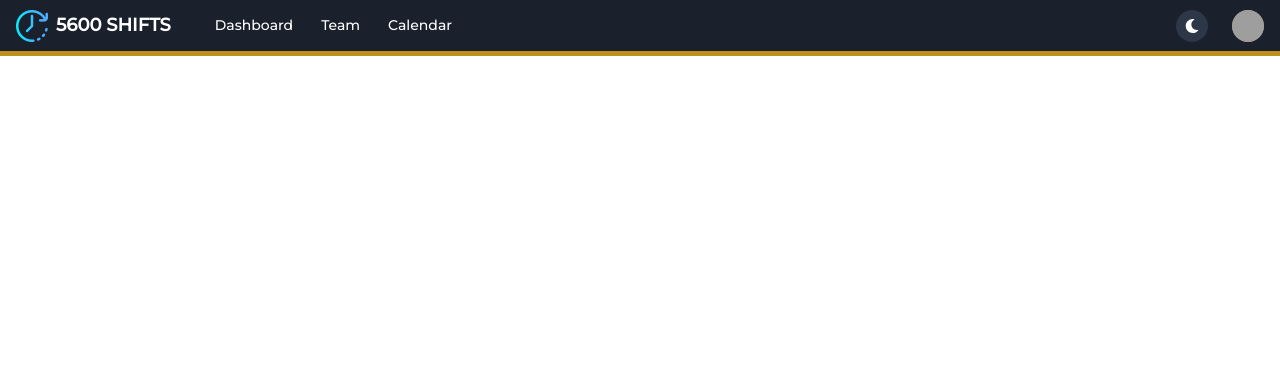
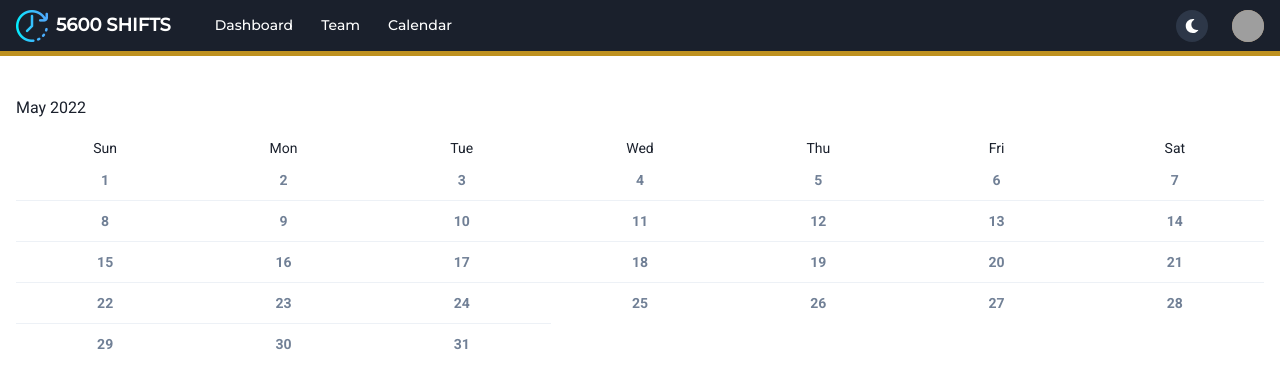
Before and after one commit to dlior/5600-shifts, a React (Vite) app in the folder frontend/: page /calendar in a window 1280 px wide. Shown: the top 388 px of the page. Built offline with nearby package versions, Linux system fonts and the light colour scheme; grey boxes are pictures that could not be loaded.

Commit message:
add calendargrid component

```diff
--- /dev/null
+++ b/frontend/src/components/CalendarGrid.tsx
@@ -0,0 +1,39 @@
+import { Container, Divider, SimpleGrid, Text } from '@chakra-ui/react';
+
+const weekDays = ['Sun', 'Mon', 'Tue', 'Wed', 'Thu', 'Fri', 'Sat'];
+const days = Array.from(Array(31).keys());
+
+console.log(days);
+
+const CalendarGrid = () => {
+  return (
+    <Container maxW="7xl">
+      <Text mt={10}>May 2022</Text>
+      <SimpleGrid columns={1}>
+        <SimpleGrid columns={7} mt={4}>
+          {weekDays.map((day, i) => (
+            <Text key={i} fontSize="sm" lineHeight={6} align="center">
+              {day}
+            </Text>
+          ))}
+        </SimpleGrid>
+        <SimpleGrid columns={7} mt={2}>
+          {days.map((day, i) => (
+            <Text
+              fontWeight="semibold"
+              key={i}
+              fontSize="sm"
+              color="gray.500"
+              lineHeight={6}
+              align="center">
+              {i > 6 && <Divider orientation="horizontal" my={2} />}
+              {day + 1}
+            </Text>
+          ))}
+        </SimpleGrid>
+      </SimpleGrid>
+    </Container>
+  );
+};
+
+export default CalendarGrid;
--- a/frontend/src/pages/Calendar.tsx
+++ b/frontend/src/pages/Calendar.tsx
@@ -1,3 +1,4 @@
+import CalendarGrid from '../components/CalendarGrid';
 import Navbar from '../components/Navbar';
 
 const Calendar = () => {
@@ -5,6 +6,7 @@ const Calendar = () => {
   return (
     <>
       <Navbar />
+      <CalendarGrid />
     </>
   );
 };
```
